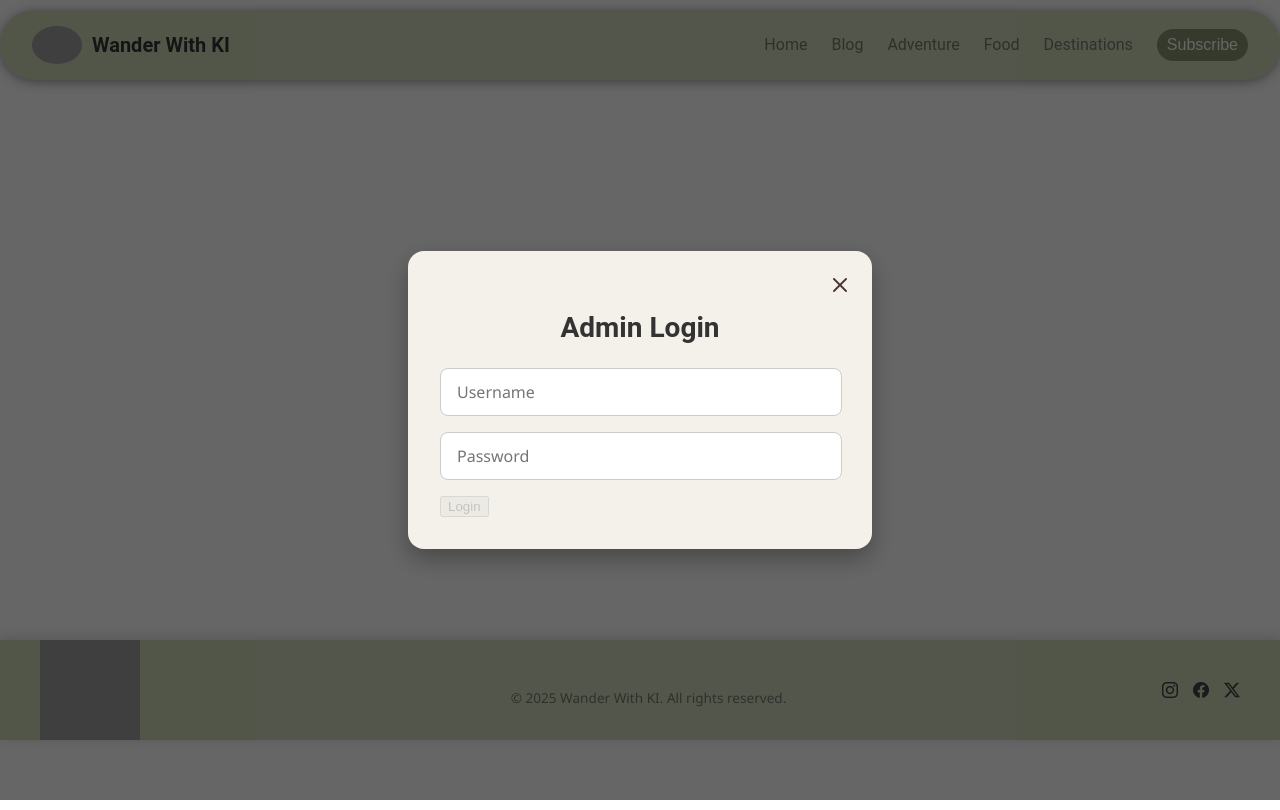
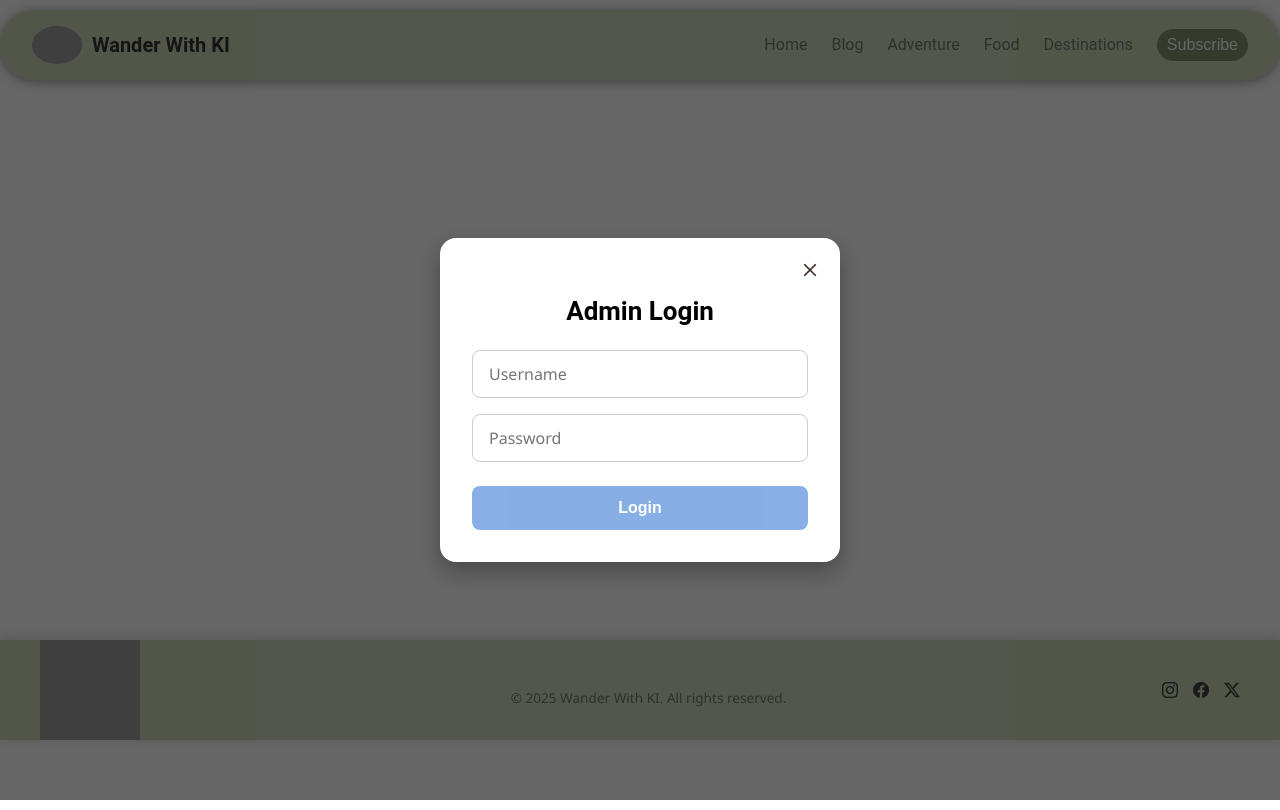
Before and after one commit to Kirtivanjode/wanderwithkii, an Angular app in the folder frontend/: page /admin/formpage in a window 1280 px wide. Built offline with nearby package versions, Linux system fonts and the light colour scheme; grey boxes are pictures that could not be loaded.

Commit message:
your commit message

```diff
--- a/frontend/src/app/components/admin-formpage/admin-formpage.component.css
+++ b/frontend/src/app/components/admin-formpage/admin-formpage.component.css
@@ -9,10 +9,13 @@
   justify-content: center;
   align-items: center;
   z-index: 1000;
+  animation: fadeIn 0.3s ease-in-out;
+  padding: 10px;
+  box-sizing: border-box;
 }
 
 .modal {
-  background-color: #f4f1ea;
+  background-color: white;
   padding: 2rem;
   border-radius: 16px;
   width: 100%;
@@ -23,56 +26,42 @@
   flex-direction: column;
   align-items: center;
   position: relative;
+  animation: slideDown 0.35s ease-out;
+  box-sizing: border-box;
 }
 
 .modal h3 {
-  font-size: 28px;
+  font-size: 26px;
   margin-bottom: 1.5rem;
-  color: #333;
+  color: #000;
   font-weight: bold;
   text-align: center;
 }
 
-.role-selection {
-  display: flex;
-  justify-content: center;
-  gap: 2rem;
-  margin-bottom: 1.5rem;
-  width: 100%;
-}
-
-.role-selection label {
-  font-size: 16px;
-  font-weight: 500;
-  display: flex;
-  align-items: center;
-  gap: 6px;
-  color: #333;
-}
-
 .modal input[type="text"],
 .modal input[type="password"],
-.modal input[type="email"],
-.modal input[type="tel"] {
-  width: 92%;
+.modal input[type="email"] {
+  width: 90%;
   padding: 0.75rem 1rem;
   margin-bottom: 1rem;
   border: 1px solid #ccc;
   border-radius: 8px;
   font-size: 16px;
   font-family: "Segoe UI", sans-serif;
-  transition: border-color 0.3s;
+  transition: border-color 0.3s, box-shadow 0.3s;
 }
 
 .modal input:focus {
-  border-color: #cfd8b8;
+  border-color: #3a7bd5;
   outline: none;
-  background-color: #fefefe;
+  box-shadow: 0 0 6px rgba(58, 123, 213, 0.4);
+  background-color: #fff;
 }
 
-.modal button.sum {
-  background-color: #e0f7fa;
-  color: #000;
+.modal button.sum,
+.modal button[type="submit"] {
+  background-color: #3a7bd5;
+  color: #fff;
   font-weight: bold;
   width: 100%;
   padding: 0.8rem;
@@ -80,49 +69,84 @@
   border: none;
   border-radius: 8px;
   cursor: pointer;
-  margin-bottom: 0.8rem;
-  transition: background-color 0.3s ease;
+  margin-top: 0.5rem;
+  transition: background-color 0.3s ease, transform 0.2s ease;
 }
 
-.modal .btn {
-  background: none;
-  color: #1a73e8;
-  text-decoration: underline;
-  width: 100%;
-  text-align: center;
-  padding: 0.8rem;
-  font-size: 16px;
-  border: none;
-  border-radius: 8px;
-  cursor: pointer;
-  margin-bottom: 0.8rem;
-  transition: color 0.3s ease;
-}
-
-.modal .btn:hover {
-  color: #0b57d0;
-}
-
-.close {
-  position: absolute;
-  font-size: 32px;
-  color: #4a3434;
-  cursor: pointer;
-  right: 16px;
-  top: 16px;
-}
-
-.toast-success {
-  background-color: #4caf50;
-}
-
-.toast-error {
-  background-color: #f44336;
+.modal button.sum:hover,
+.modal button[type="submit"]:hover {
+  background-color: #305f92;
+  transform: scale(1.05);
 }
 
 button:disabled {
   opacity: 0.6;
   cursor: not-allowed;
+}
+
+.close {
+  position: absolute;
+  font-size: 28px;
+  color: #4a3434;
+  cursor: pointer;
+  right: 16px;
+  top: 16px;
+  transition: transform 0.2s ease, color 0.2s ease;
+}
+
+.close:hover {
+  color: #000;
+  transform: scale(1.2) rotate(90deg);
+}
+
+@keyframes fadeIn {
+  from {
+    opacity: 0;
+  }
+  to {
+    opacity: 1;
+  }
+}
+
+@keyframes slideDown {
+  from {
+    transform: translateY(-30px);
+    opacity: 0;
+  }
+  to {
+    transform: translateY(0);
+    opacity: 1;
+  }
+}
+
+@media (max-width: 768px) {
+  .modal {
+    max-width: 90%;
+    padding: 1.5rem;
+  }
+
+  .modal h3 {
+    font-size: 22px;
+  }
+
+  .modal input[type="text"],
+  .modal input[type="password"],
+  .modal input[type="email"] {
+    width: 89%;
+    font-size: 15px;
+  }
+
+  .modal button.sum,
+  .modal button[type="submit"] {
+    font-size: 15px;
+    padding: 0.7rem;
+  }
+
+  .close {
+    font-size: 24px;
+    top: 12px;
+    right: 12px;
+  }
 }
 
 @media (max-width: 480px) {
@@ -135,28 +159,9 @@ button:disabled {
     font-size: 20px;
   }
 
-  .role-selection {
-    flex-direction: column;
-    align-items: center;
-    gap: 1rem;
-  }
-
-  .modal input[type="text"],
-  .modal input[type="password"],
-  .modal input[type="email"],
-  .modal input[type="tel"] {
-    width: 100%;
-    font-size: 15px;
-  }
-
-  .modal button.sum,
-  .modal .btn {
-    font-size: 15px;
-  }
-
   .close {
-    font-size: 26px;
-    top: 12px;
-    right: 12px;
+    font-size: 22px;
+    top: 8px;
+    right: 8px;
   }
 }
--- a/frontend/src/app/components/admin-formpage/admin-formpage.component.ts
+++ b/frontend/src/app/components/admin-formpage/admin-formpage.component.ts
@@ -37,7 +37,6 @@ export class AdminFormpageComponent {
   login() {
     this.blogService.adminlogin(this.loginData).subscribe({
       next: (res) => {
-        console.log('✅ Login success:', res);
         const userWithRole = { ...res.user, role: 'admin' };
         this.authService.setUser({ ...userWithRole, token: res.token });
 
@@ -46,7 +45,7 @@ export class AdminFormpageComponent {
         }, 100);
       },
       error: (err) => {
-        console.error('❌ Login error:', err);
+        console.error('Login error:', err);
         this.toastr.error(err.error?.message || 'Admin login failed');
       },
     });
--- a/frontend/src/app/components/formpage/formpage.component.css
+++ b/frontend/src/app/components/formpage/formpage.component.css
@@ -1,150 +1,163 @@
 .modal-container {
-  position: fixed;
-  top: 0;
-  left: 0;
-  width: 100vw;
-  height: 100vh;
-  background-color: rgba(0, 0, 0, 0.6);
   display: flex;
   justify-content: center;
   align-items: center;
-  z-index: 1000;
+  height: 100vh;
+  background: #f8f9fa;
+  padding: 10px;
+  box-sizing: border-box;
 }
 
 .modal {
-  background-color: #f4f1ea;
-  padding: 2rem;
-  border-radius: 16px;
+  display: flex;
+  align-items: center;
+  gap: 20px;
+  position: relative;
+  max-width: 90%;
+  width: 700px;
+  height: auto;
+  flex-direction: column; /* stack on very small screens */
+}
+
+.form-wrapper {
   width: 100%;
-  max-width: 400px;
-  height: fit-content;
-  box-shadow: 0 10px 25px rgba(0, 0, 0, 0.3);
   display: flex;
-  flex-direction: column;
+  justify-content: center;
   align-items: center;
   position: relative;
 }
 
-.modal h3 {
-  font-size: 28px;
-  margin-bottom: 1.5rem;
-  color: #333;
-  font-weight: bold;
+.form-card {
+  background: white;
+  padding: 25px 20px;
+  border-radius: 12px;
+  box-shadow: 0 8px 20px rgba(0, 0, 0, 0.25);
+  width: 90%;
+  max-width: 350px;
   text-align: center;
+  position: absolute;
+  opacity: 0;
+  pointer-events: none;
+  transform: translateY(30px);
+  transition: opacity 0.6s ease,
+    transform 0.6s cubic-bezier(0.68, -0.55, 0.27, 1.55);
+  z-index: 1;
 }
 
-.role-selection {
-  display: flex;
-  justify-content: center;
-  gap: 2rem;
-  margin-bottom: 1.5rem;
-  width: 100%;
+.form-card.active {
+  opacity: 1;
+  pointer-events: auto;
+  z-index: 3;
+  transform: translateY(0);
 }
 
-.role-selection label {
-  font-size: 16px;
-  font-weight: 500;
-  display: flex;
-  align-items: center;
-  gap: 6px;
-  color: #333;
+.form-card input {
+  width: 100%;
+  padding: 12px;
+  margin-bottom: 15px;
+  border: 1px solid #ccc;
+  border-radius: 8px;
+  font-size: 14px;
+  box-sizing: border-box;
 }
 
-.modal input[type="text"],
-.modal input[type="password"],
-.modal input[type="email"],
-.modal input[type="tel"] {
-  width: 92%;
-  padding: 0.75rem 1rem;
-  margin-bottom: 1rem;
-  border: 1px solid #ccc;
-  border-radius: 8px;
-  font-size: 16px;
-  font-family: "Segoe UI", sans-serif;
-  transition: border-color 0.3s;
+.form-card input:focus {
+  outline: none;
+  border-color: #3a7bd5;
+  box-shadow: 0 0 4px rgba(58, 123, 213, 0.5);
 }
 
-.modal input:focus {
-  border-color: #cfd8b8;
-  outline: none;
-  background-color: #fefefe;
+.form-card button {
+  width: 100%;
+  padding: 12px;
+  border: none;
+  border-radius: 8px;
+  background: #3a7bd5;
+  color: white;
+  font-weight: bold;
+  cursor: pointer;
+  font-size: 15px;
+  transition: background 0.3s ease, transform 0.2s ease;
 }
 
-.modal button.sum {
-  background-color: #e0f7fa;
-  color: #000;
-  font-weight: bold;
-  width: 100%;
-  padding: 0.8rem;
-  font-size: 16px;
-  border: none;
-  border-radius: 8px;
-  cursor: pointer;
-  margin-bottom: 0.8rem;
-  transition: background-color 0.3s ease;
+.form-card button:hover {
+  background: #305f92;
+  transform: scale(1.05);
 }
 
-.modal .btn {
-  background: none;
-  color: #1a73e8;
-  text-decoration: underline;
-  width: 100%;
-  text-align: center;
-  padding: 0.8rem;
-  font-size: 16px;
-  border: none;
-  border-radius: 8px;
-  cursor: pointer;
-  margin-bottom: 0.8rem;
-  transition: color 0.3s ease;
+.form-card p {
+  margin-top: 12px;
+  font-size: 14px;
 }
 
-.modal .btn:hover {
-  color: #0b57d0;
+.form-card .link {
+  color: #007bff;
+  cursor: pointer;
+  font-weight: 500;
+}
+
+.form-card .link:hover {
+  text-decoration: underline;
 }
 
 .close {
   position: absolute;
-  font-size: 32px;
+  font-size: 28px;
   color: #4a3434;
   cursor: pointer;
-  right: 16px;
-  top: 16px;
+  right: 12px;
+  top: 12px;
+  z-index: 6;
+  transition: transform 0.3s ease;
 }
 
-.toast-success {
-  background-color: #4caf50;
+.close:hover {
+  color: #000;
+  transform: scale(1.2) rotate(90deg);
 }
 
-.toast-error {
-  background-color: #f44336;
-}
+/* === MEDIA QUERIES === */
+@media (max-width: 768px) {
+  .modal {
+    max-width: 95%;
+    gap: 15px;
+  }
 
-button:disabled {
-  opacity: 0.6;
-  cursor: not-allowed;
+  .form-card {
+    width: 95%;
+    padding: 20px;
+  }
+
+  .close {
+    font-size: 24px;
+  }
 }
 
 @media (max-width: 480px) {
   .modal {
-    max-width: 90vw;
-    padding: 1rem;
-    border-radius: 12px;
+    gap: 10px;
   }
 
-  .modal h3 {
-    font-size: 22px;
+  .modal-container {
+    height: 60vh;
   }
 
-  .modal input[type="text"],
-  .modal input[type="password"],
-  .modal input[type="email"],
-  .modal input[type="tel"] {
+  .form-card {
     width: 100%;
+    padding: 15px;
   }
 
-  .role-selection {
-    flex-direction: column;
-    gap: 1rem;
+  .form-card h3 {
+    font-size: 18px;
+  }
+
+  .form-card input,
+  .form-card button {
+    font-size: 14px;
+    padding: 10px;
+  }
+
+  .form-card p {
+    font-size: 13px;
   }
 }
--- a/frontend/src/app/services/blog.service.ts
+++ b/frontend/src/app/services/blog.service.ts
@@ -85,14 +85,18 @@ export class BlogService {
     );
   }
 
-  likePost(
-    postId: number,
-    username: string
-  ): Observable<{ likes: number; isLiked: boolean }> {
-    return this.http.post<{ likes: number; isLiked: boolean }>(
-      `${this.baseUrl}/posts/${postId}/like`,
-      { username }
-    );
+  likePost(postId: number, username: string) {
+    return this.http
+      .post<{ likes: string[]; count: number }>(
+        `${this.baseUrl}/posts/${postId}/like`,
+        { username }
+      )
+      .pipe(
+        map((res) => ({
+          isLiked: res.likes.includes(username),
+          likes: res.count,
+        }))
+      );
   }
 
   getPostLikes(postId: number): Observable<PostLikesResponse> {
```
Also changed, not shown: frontend/src/app/components/blog/blog.component.ts (+25 -20 lines), frontend/src/app/components/formpage/formpage.component.html (+36 -38 lines), 1 other file (tests, documents, lock files or other folders).
